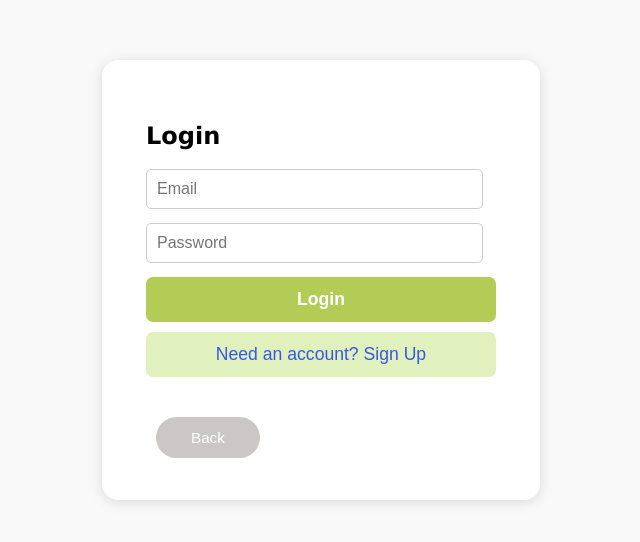
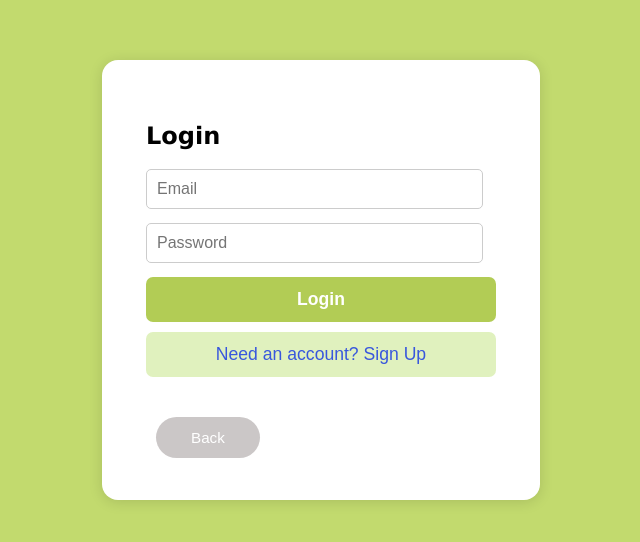
Before and after one commit to Qizheng-Yang/CSE485_Project_Connect_Studio, a React (Vite) app: page /auth in a window 1280 px wide. Shown: the part 120-662 px from the top of the page, without its empty margins (319-959 px from the left). Built offline with nearby package versions, Linux system fonts and the light colour scheme.

Commit message:
adding themed background in auth page

```diff
--- a/src/index.css
+++ b/src/index.css
@@ -41,7 +41,6 @@ body {
         padding-bottom: 0px;
     }
 
-
     .myBabbo-logo {
         width: 200px;
         height: 90px;
@@ -49,8 +48,9 @@ body {
         padding-right: 45px;
     }
 
+
+
 /* REGISTRATION  - Signup/Login/Logout */
-
 .auth-welcome {
   display: flex;
   align-items: center;
@@ -62,7 +62,8 @@ body {
   align-items: center;
   justify-content: center;
   height: 100vh;
-  background: #f9f9f9;
+  /* background: #f9f9f9; */
+  background: #c2da6e;
 }
 
 .auth-container {
```
